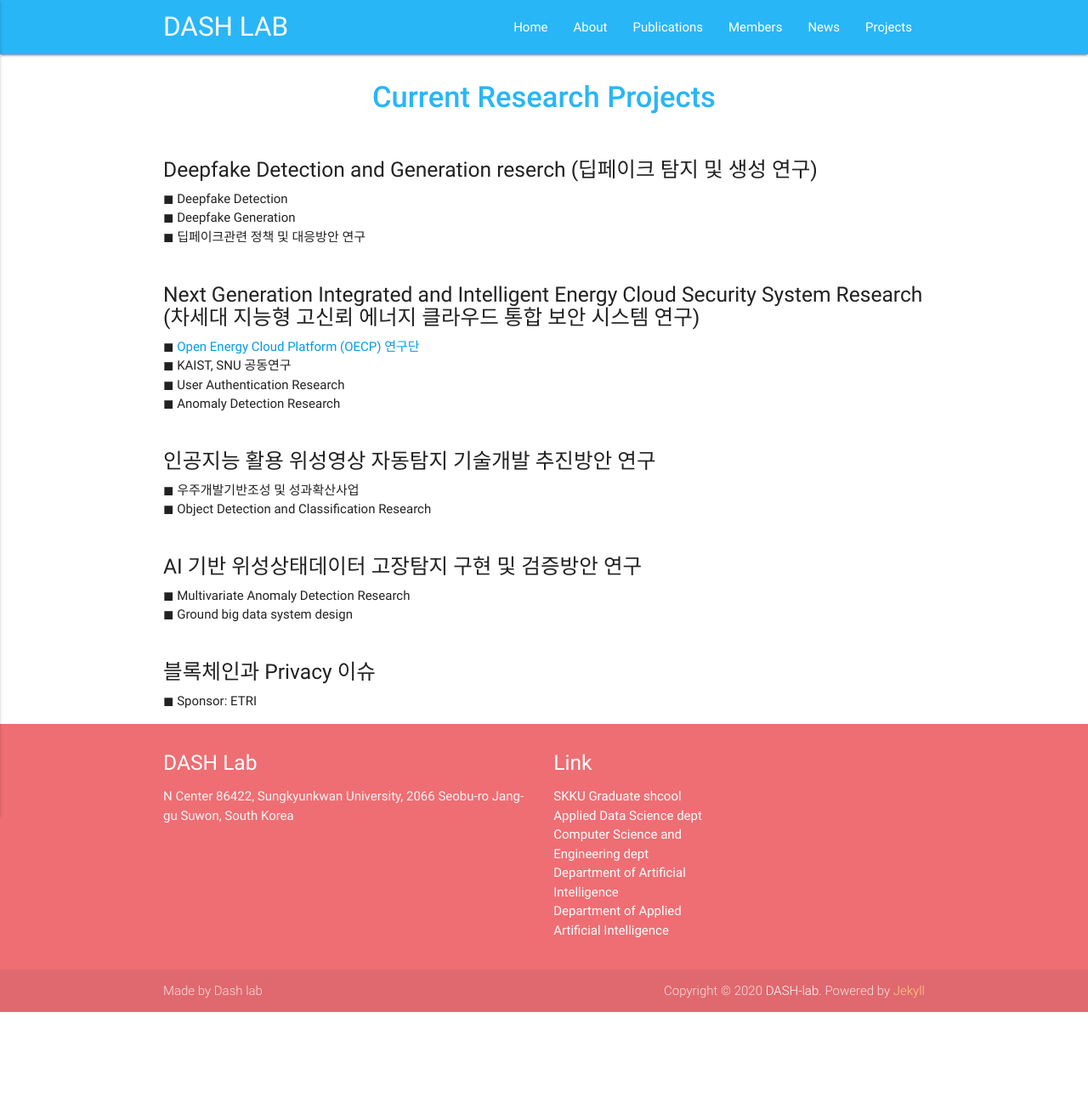
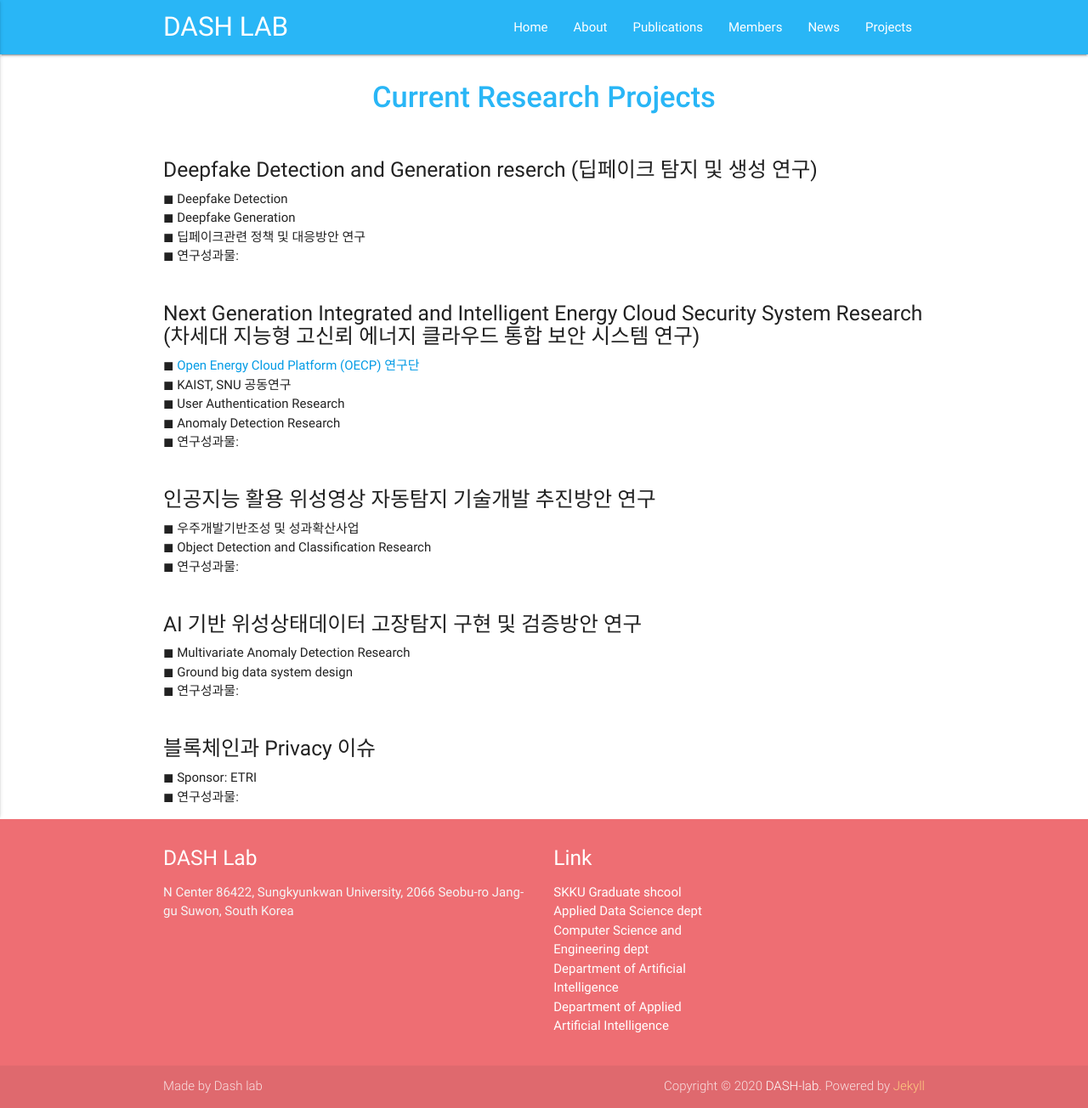
Before and after one commit to Yurim990507/DASH-Lab.github.io, a Jekyll site: the page built from example5.md, in a window 1280 px wide. Shown: the whole page at 85% size. Built offline with Jekyll 4.4.1, drawn with Linux system fonts in a browser that asks for light colours; before the commit the page ends 1191 px from its top, so only the background shows below that.

Commit message:
Update example5.md

```diff
--- a/example5.md
+++ b/example5.md
@@ -13,6 +13,7 @@ permalink: /Projects/
         ◼  Deepfake Detection <br>
         ◼  Deepfake Generation <br>
         ◼  딥페이크관련 정책 및 대응방안 연구 <br>
+        ◼  연구성과물: <br>
 </div>
 
 <div class="section">
@@ -21,25 +22,26 @@ permalink: /Projects/
         ◼  KAIST, SNU 공동연구 <br>
         ◼  User Authentication Research <br>
         ◼  Anomaly Detection Research <br>
-
+        ◼  연구성과물: <br>
 </div>
 
 <div class="section">
     <h5> 인공지능 활용 위성영상 자동탐지 기술개발 추진방안 연구</h5>
         ◼  우주개발기반조성 및 성과확산사업 <br>
         ◼  Object Detection and Classification Research <br>
-
+        ◼  연구성과물: <br>
 </div>
 
 <div class="section">
     <h5> AI 기반 위성상태데이터 고장탐지 구현 및 검증방안 연구</h5>
         ◼  Multivariate Anomaly Detection Research <br>
         ◼  Ground big data system design <br>
+        ◼  연구성과물: <br>
 </div>
 
 
 <div class="section">
     <h5> 블록체인과 Privacy 이슈 </h5>
         ◼  Sponsor: ETRI <br>
-
+        ◼  연구성과물: <br>
 </div>
```
